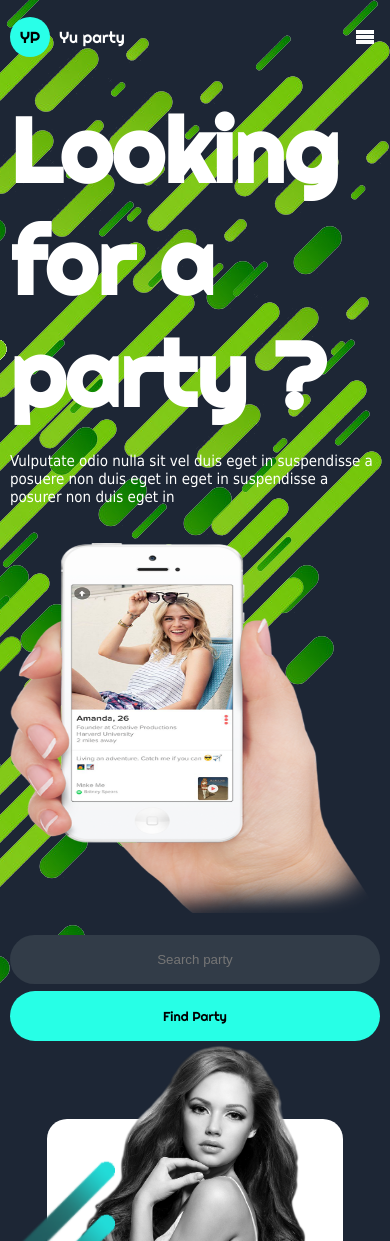
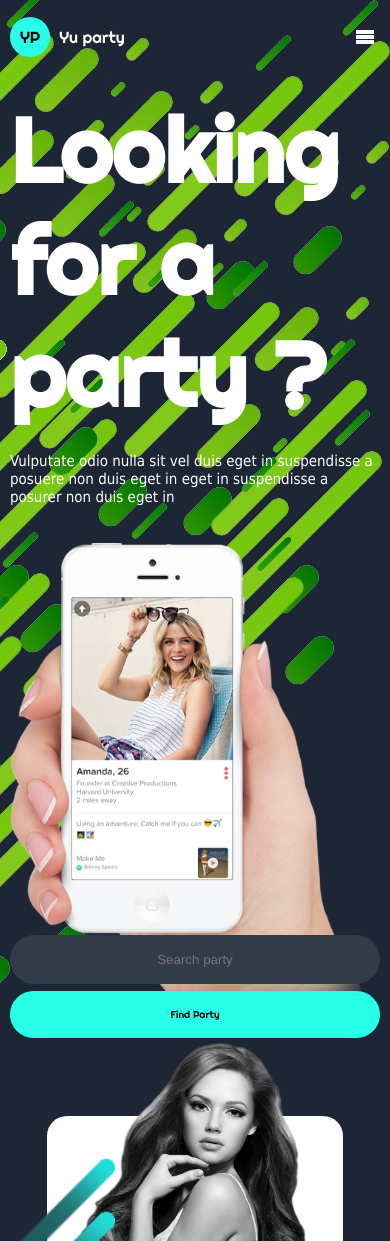
Before and after one commit to hitman00/looking-for-a-party, a Nuxt app: page / in a window 390 px wide. Shown: the top 1241 px of the page. Built offline with nearby package versions, Linux system fonts and the light colour scheme.

Commit message:
fixed images

```diff
--- a/components/Slider/Slider.vue
+++ b/components/Slider/Slider.vue
@@ -17,7 +17,7 @@
         <img src="@/assets/imgs/iphone11.png" />
       </div>
       <div :class="$style.download_app">
-        <svg style="position: absolute" viewBox="0 0 120 140">
+        <svg viewBox="0 0 120 120">
           <circle id="MyPath" cx="60" cy="60" r="45" fill="none" />
 
           <text fill="#FFFFFf">
@@ -95,10 +95,16 @@
       background: none;
       color: #fff;
       border: none;
-      width: 53%;
+      align-self: normal;
+      flex-grow: 1;
     }
     img {
       padding: 0 6% 0 8%;
+      transition: all 0.3s ease;
+    }
+    &:hover img {
+      transform: rotate(90deg) scale(1.2);
+      padding-left: 8%;
     }
   }
 
@@ -119,9 +125,20 @@
     &:hover {
       opacity: 0.8;
     }
+    svg {
+      position: absolute;
+      transition: all 0.5s ease;
+    }
+    &:hover svg {
+      transform: rotate(360deg);
+    }
     img {
       margin: 37% auto 0;
       display: block;
+      transition: all 0.5s ease;
+    }
+    &:hover img {
+      transform: rotate(-180deg);
     }
   }
 
@@ -157,10 +174,6 @@
     }
   }
   @media (max-width: 1215px) {
-    .search_box input {
-      width: 48%;
-    }
-
     .iphone_image {
       width: 130%;
     }
@@ -171,13 +184,12 @@
       font-size: 90px;
     }
 
-    .description,
-    .find_box {
+    .description {
       font-size: 13px;
     }
 
-    .search_box input {
-      width: 46%;
+    .find_box {
+      font-size: 10px;
     }
 
     .download_app {
@@ -215,9 +227,7 @@
     }
 
     .iphone_image {
-      img {
-        height: 100%;
-      }
+      z-index: -1;
     }
   }
 </style>
--- a/components/header/Header.vue
+++ b/components/header/Header.vue
@@ -14,7 +14,8 @@
       <img src="@/assets/imgs/meno_icon.png" />
     </div>
     <div :class="$style.registry">
-      REGISTER
+      <a href="#">
+      REGISTER</a>
       <img src="@/assets/imgs/right_arrow_green.png" />
     </div>
   </div>
@@ -92,12 +93,14 @@
     align-items: center;
     justify-content: end;
     width: 20%;
+    a{
     color: #3cefdb;
     cursor: pointer;
     transition: all 0.3s ease;
     &:hover {
       opacity: 0.8;
-    }
+    }}
+
     img {
       padding-left: 5%;
     }
--- a/layouts/default.vue
+++ b/layouts/default.vue
@@ -18,6 +18,7 @@
     background-color: #1d2635;
     background-position: right top;
     background-repeat: no-repeat;
+    overflow-x: hidden;
   }
 
   a {
```
